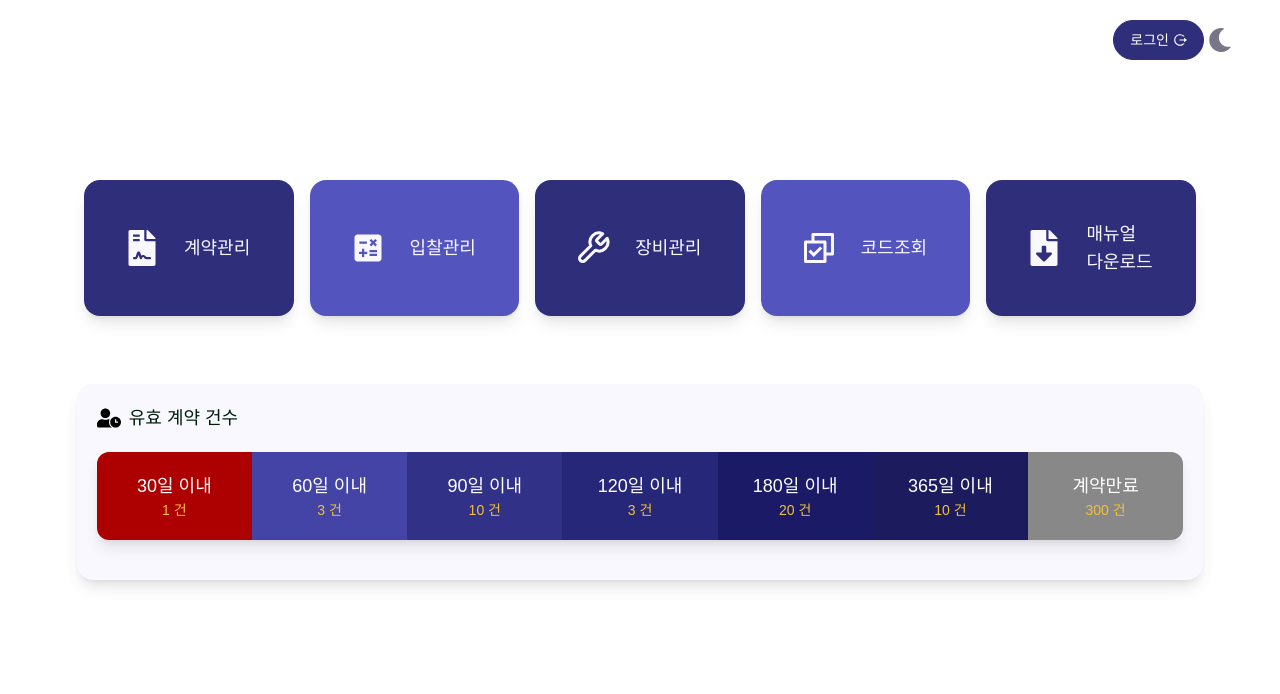
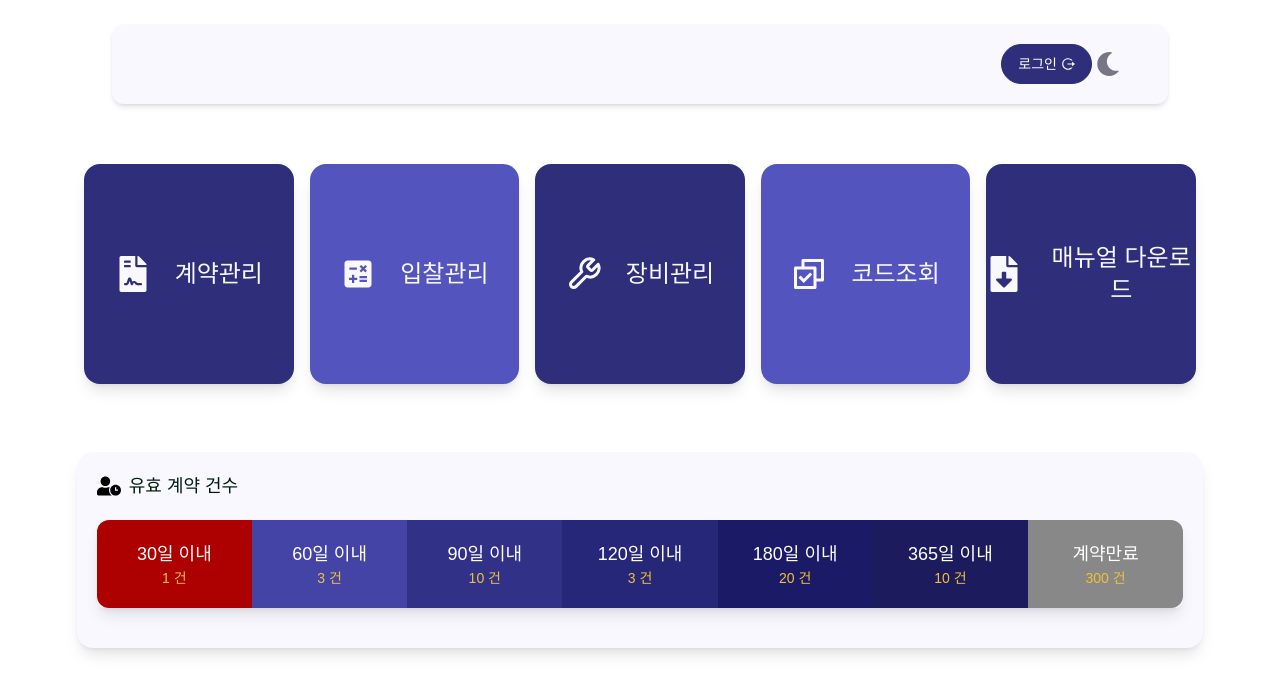
Before and after one commit to Hyeyeon-Ko/pur-ui2, a Next.js app: page /main in a window 1280 px wide. Shown: the top 694 px of the page. Built offline with nearby package versions, Linux system fonts and the light colour scheme; a web font is replaced by a local one.

Commit message:
💄 대시보드 ui 수정

```diff
--- a/app/main/layout.tsx
+++ b/app/main/layout.tsx
@@ -17,10 +17,12 @@ export default function MainLayout({
       }`}
     >
       <div className="flex flex-col flex-1">
-        {/* 네비게이션 바 */}
-        <Navbar /> {/* isDarkMode는 Navbar에서 사용할 수 있음 */}
-        {/* 컨텐츠 영역 */}
-        <div className="flex-1 overflow-auto flex flex-col mb-4">
+        <div className="mx-28 my-6 border border-none rounded-xl shadow-md bg-Table_header dark:bg-Grey_Background">
+          {/* 네비게이션 바 */}
+          <Navbar /> {/* isDarkMode는 Navbar에서 사용할 수 있음 */}
+          {/* 컨텐츠 영역 */}
+        </div>
+        <div className="flex-1 overflow-auto flex flex-col my-4">
           {children}
         </div>
       </div>
--- a/app/main/page.tsx
+++ b/app/main/page.tsx
@@ -108,9 +108,9 @@ const Dashboard = () => {
 
   return (
     <div className="flex flex-col">
-      <div className="flex w-[90%] p-10 mx-auto items-center">
+      {/* <div className="flex w-[90%] p-10 mx-auto items-center">
         {user && <Greeting user={user} />}
-      </div>
+      </div> */}
 
       <div className="grid grid-cols-5 gap-4 w-[90%] p-5 mx-auto">
         {cardData.map((card, index) => (
--- a/components/ui/atoms/dashboard/DashCard.tsx
+++ b/components/ui/atoms/dashboard/DashCard.tsx
@@ -24,13 +24,13 @@ const DashCard: React.FC<DashCardProps> = ({
   return (
     <div
       onClick={handleClick}
-      className={`flex rounded-2xl shadow-lg p-10 ${bgColor} text-dark-Table_header cursor-pointer hover:bg-gray-100 transition hover:scale-105 hover:shadow-xl transform`}
+      className={`flex rounded-2xl shadow-lg justify-center ${bgColor} text-dark-Table_header cursor-pointer hover:bg-gray-100 transition hover:scale-105 hover:shadow-xl transform h-[220px]`}
     >
       <div className="flex items-center gap-6">
         <div className="text-4xl">
           <Icon />
         </div>
-        <div className="text-lg text-gray-500">{label}</div>
+        <div className="text-2xl text-gray-500 text-center">{label}</div>
       </div>
     </div>
   );
```
